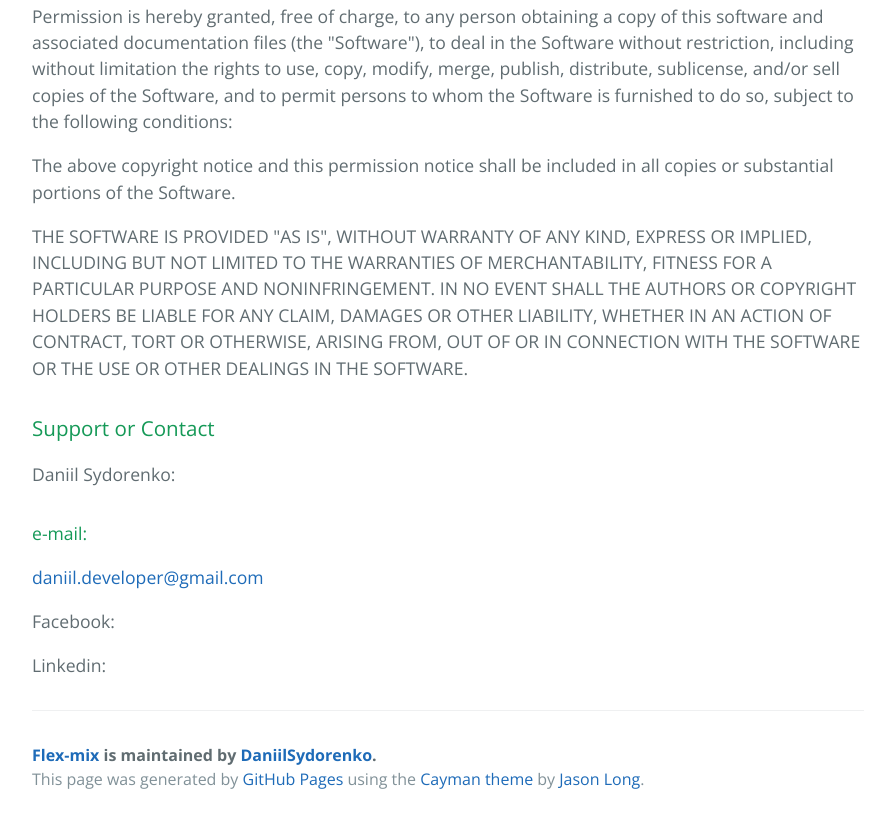
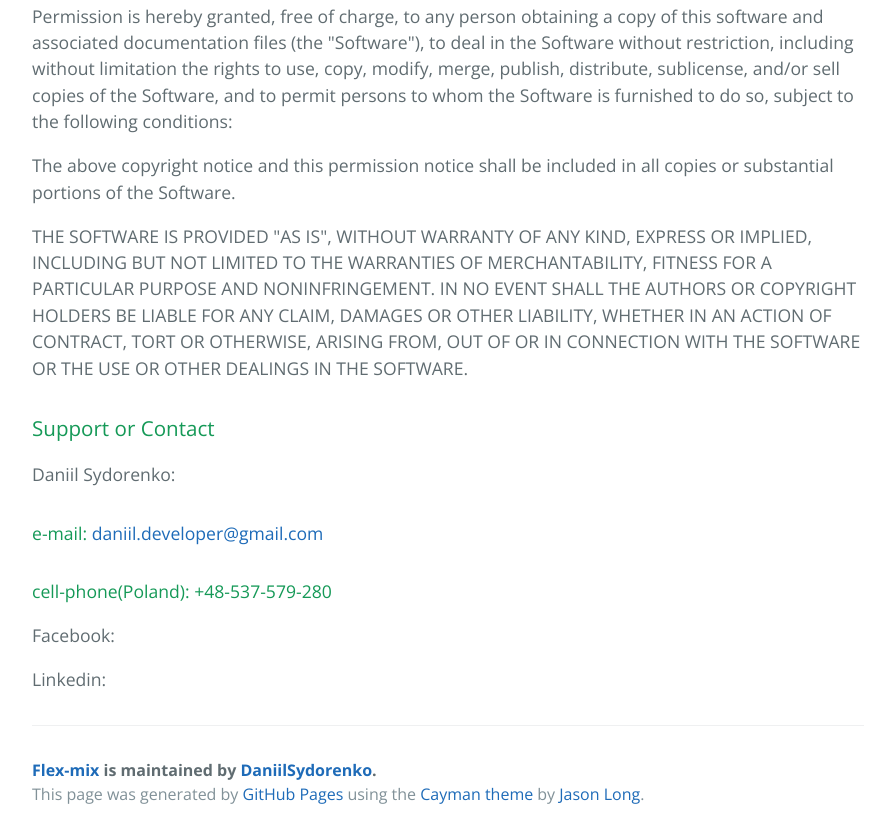
Before and after one commit to DaniilSydorenko/flex-mix, a plain HTML site: page index.html in a window 1280 px wide. Shown: the part 3876-4714 px from the top of the page, without its empty margins (192-1083 px from the left). Drawn offline with nearby package versions, Linux system fonts and the light colour scheme.

```diff
--- a/index.html
+++ b/index.html
@@ -196,9 +196,11 @@
 <p>Daniil Sydorenko:</p>
 
 <h4>
-<a id="e-mail" class="anchor" href="#e-mail" aria-hidden="true"><span aria-hidden="true" class="octicon octicon-link"></span></a>e-mail:</h4>
+<a id="e-mail-daniildevelopergmailcom" class="anchor" href="#e-mail-daniildevelopergmailcom" aria-hidden="true"><span aria-hidden="true" class="octicon octicon-link"></span></a>e-mail: <a href="mailto:daniil.developer@gmail.com">daniil.developer@gmail.com</a>
+</h4>
 
-<p><a href="mailto:daniil.developer@gmail.com">daniil.developer@gmail.com</a></p>
+<h4>
+<a id="cell-phonepoland-48-537-579-280" class="anchor" href="#cell-phonepoland-48-537-579-280" aria-hidden="true"><span aria-hidden="true" class="octicon octicon-link"></span></a>cell-phone(Poland): +48-537-579-280</h4>
 
 <p><details>
  <summary>Facebook: </summary>
```
Also changed, not shown: params.json (+1 -1 lines).
